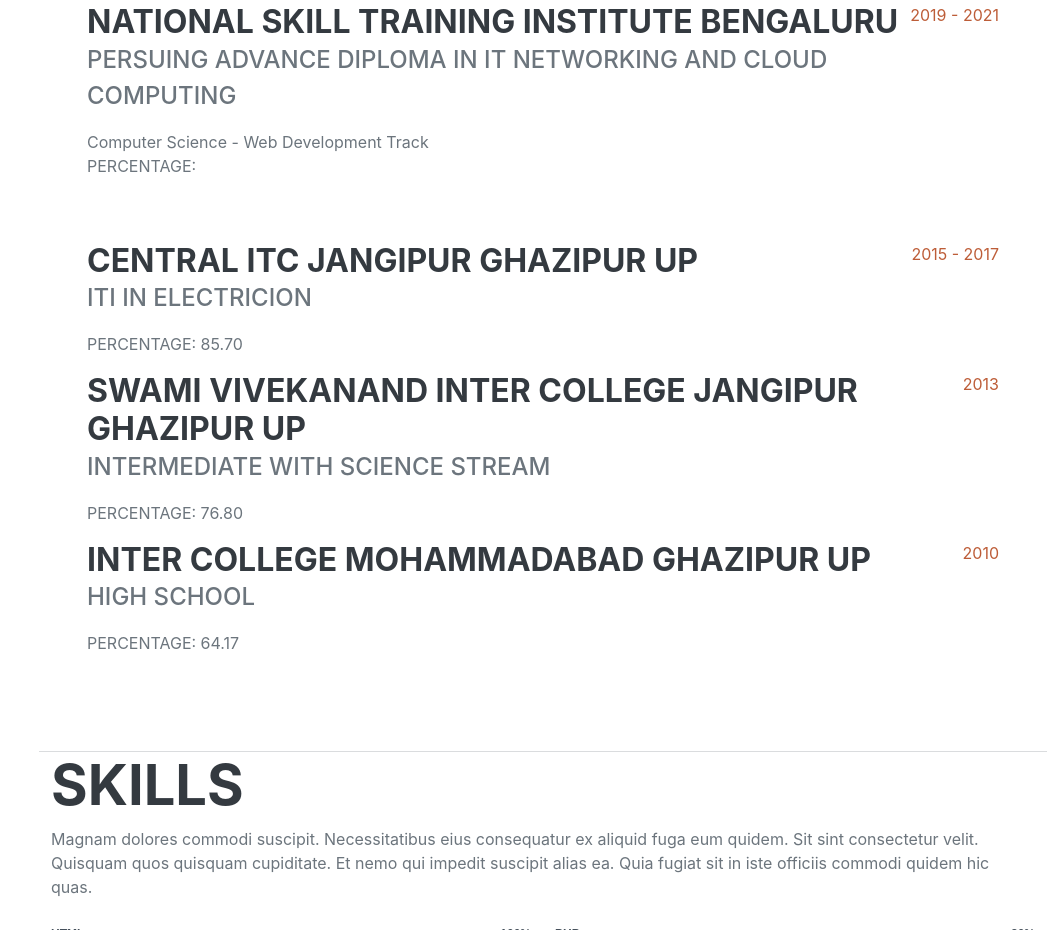
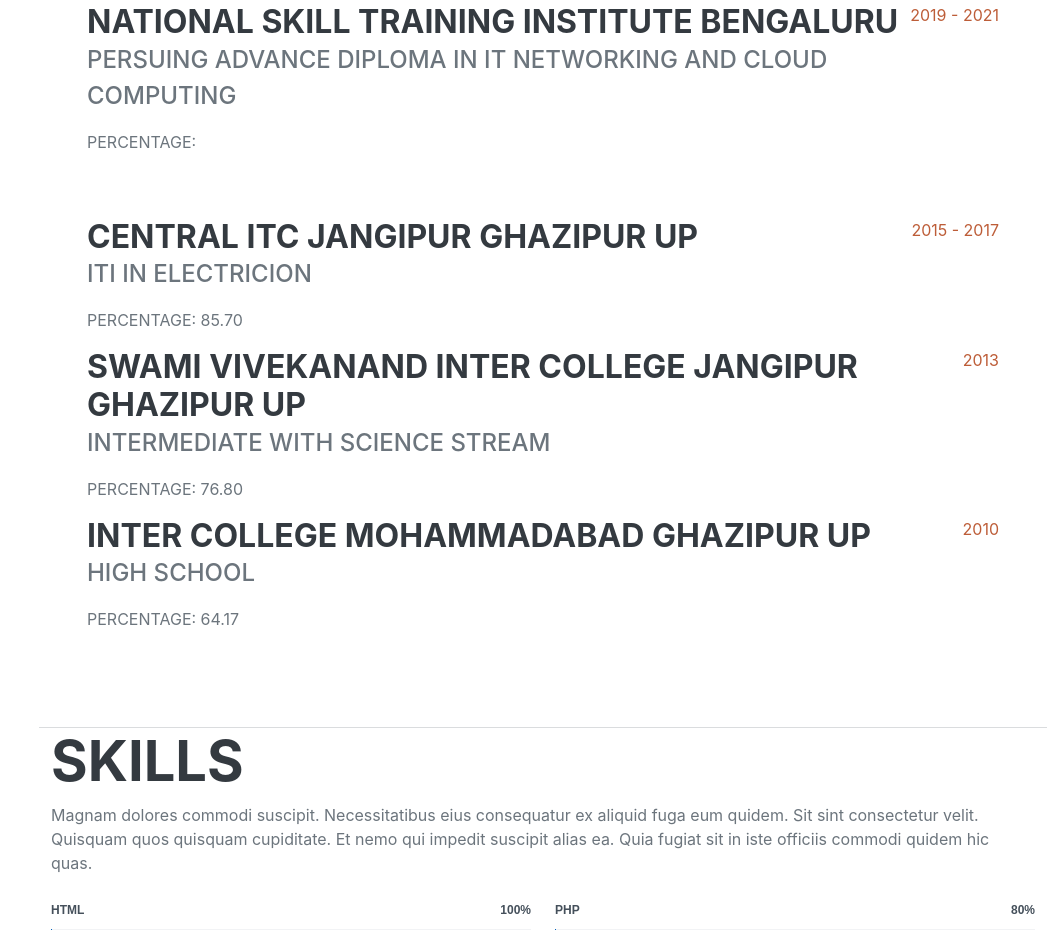
Before and after one commit to nirajyadav12/Resume, a plain HTML site: page index.html in a window 1280 px wide. Shown: the part 1794-2724 px from the top of the page, without its empty margins (233-1280 px from the left). Drawn offline with nearby package versions, Linux system fonts and the light colour scheme; a web font is replaced by a local one.

Commit message:
Update index.html

```diff
--- a/index.html
+++ b/index.html
@@ -82,7 +82,6 @@
                         <div class="flex-grow-1">
                             <h3 class="mb-0">NATIONAL SKILL TRAINING INSTITUTE BENGALURU</h3>
                             <div class="subheading mb-3">PERSUING  ADVANCE DIPLOMA IN IT NETWORKING AND CLOUD COMPUTING</div>
-                            <div>Computer Science - Web Development Track</div>
                             <p>PERCENTAGE:</p>
                         </div>
                         <div class="flex-shrink-0"><span class="text-primary">2019 - 2021</span></div>
```
